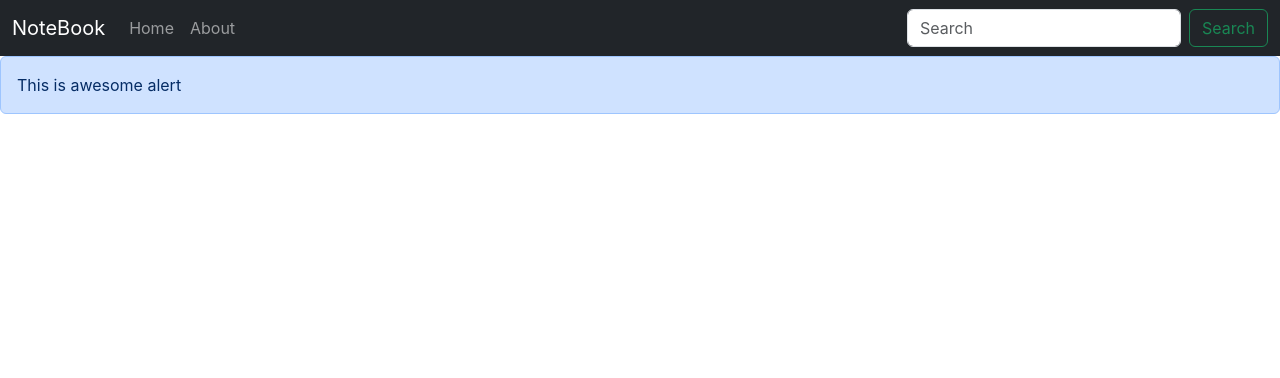
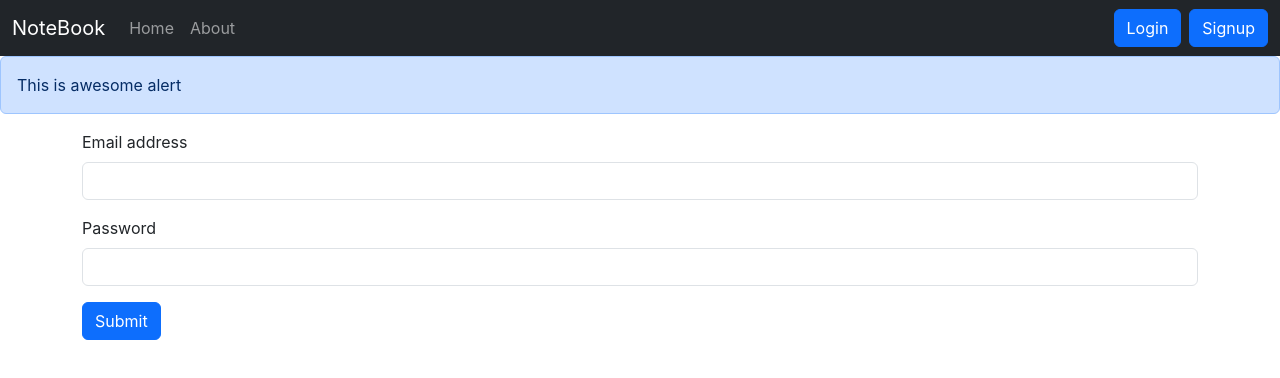
Before and after one commit to manixcoder/MERNstack, a React (Create React App) app: page /login in a window 1280 px wide. Shown: the top 378 px of the page. Built offline with nearby package versions, Linux system fonts and the light colour scheme.

Commit message:
Adding Login Component to Notebook

```diff
--- a/src/App.js
+++ b/src/App.js
@@ -5,6 +5,8 @@ import './App.css';
 import About from "./components/About";
 import NoteState from "./context/notes/NoteState";
 import Alert from "./components/Alert";
+import Login from "./components/Login";
+import Signup from "./components/Signup";
 function App() {
   return (
     <>
@@ -16,6 +18,8 @@ function App() {
             <Routes>
               <Route exact path="/" element={<Home />}>  </Route>
               <Route exact path="/about" element={<About />}>  </Route>
+              <Route exact path="/login" element={<Login />}>  </Route>
+              <Route exact path="/sign-up" element={<Signup />}>  </Route>
             </Routes>
           </div>
         </Router>
--- a/src/components/AddNote.js
+++ b/src/components/AddNote.js
@@ -6,10 +6,11 @@ function AddNote() {
     const { addNote } = context;
 
 
-    const [note, setNote] = useState({ title: "", description: "", tag: "default" })
+    const [note, setNote] = useState({ title: "", description: "", tag: "" })
     const handleClick = (e) => {
         e.preventDefault();
         addNote(note.title,note.description,note.tag);
+        setNote({ title: "", description: "", tag: "" });
     }
 
     const onChange = (e) => {
@@ -23,20 +24,20 @@ function AddNote() {
                 <form>
                     <div className="mb-3">
                         <label htmlFor="title" className="form-label">Title</label>
-                        <input type="test" className="form-control" id="title" name="title" onChange={onChange} />
+                        <input type="test" className="form-control" id="title" name="title" value={note.title} onChange={onChange} minLength={5} required/>
 
                     </div>
                     <div className="mb-3">
                         <label htmlFor="description" className="form-label">Descripation</label>
-                        <input type="text" className="form-control" id="description" name="description" onChange={onChange} />
+                        <input type="text" className="form-control" id="description" name="description" value={note.description} onChange={onChange} minLength={5} required/>
                     </div>
 
                     <div className="mb-3">
                         <label htmlFor="tag" className="form-label">Tag</label>
-                        <input type="text" className="form-control" id="tag" name="tag" onChange={onChange} />
+                        <input type="text" className="form-control" id="tag" name="tag" value={note.tag} onChange={onChange} />
                     </div>
 
-                    <button type="submit" className="btn btn-primary" onClick={handleClick}>Add Note</button>
+                    <button disabled={note.title.length <5 || note.description.length<5} type="submit" className="btn btn-primary" onClick={handleClick}>Add Note</button>
                 </form>
             </div>
         </div>
--- /dev/null
+++ b/src/components/Login.js
@@ -0,0 +1,46 @@
+import React, { useState } from 'react';
+import { useNavigate } from 'react-router-dom';
+
+function Login() {
+    const host = "http://localhost:5000";
+    const [credentials, setCredentials] = useState({ email: "", password: "" });
+    let navigate = useNavigate(); // updated hook
+    const handleSubmit = async (e) => {
+        e.preventDefault();
+        const response = await fetch(`${host}/api/auth/login`, {
+            method: "POST",
+            headers: {
+                'Content-Type': 'application/json'
+            },
+            body: JSON.stringify({ email:credentials.email, password:credentials.password })
+        });
+        const json = await response.json();
+        console.log(json);
+        if(json.success){
+            //Save the auth token and redirct
+            localStorage.setItem('token',json.authtoken);
+            navigate('/');
+        }
+    }
+    const onChange=(e)=>{
+        setCredentials({...credentials,[e.target.name]:e.target.value});
+    }
+    return (
+        <div>
+            <form onSubmit={handleSubmit}>
+                <div className="mb-3">
+                    <label htmlFor="email" className="form-label">Email address</label>
+                    <input type="email" className="form-control" id="email" name='email' value={credentials.email} onChange={onChange} aria-describedby="emailHelp" />
+                </div>
+                <div className="mb-3">
+                    <label htmlFor="password" className="form-label">Password</label>
+                    <input type="password" className="form-control" id="password" name='password' value={credentials.password} onChange={onChange}/>
+                </div>
+
+                <button type="submit" className="btn btn-primary" >Submit</button>
+            </form>
+        </div>
+    )
+}
+
+export default Login
--- a/src/components/Navbar.js
+++ b/src/components/Navbar.js
@@ -25,8 +25,8 @@ function Navbar() {
 
                     </ul>
                     <form className="d-flex" role="search">
-                        <input className="form-control me-2" type="search" placeholder="Search" aria-label="Search" />
-                        <button className="btn btn-outline-success" type="submit">Search</button>
+                        <Link to='/login' className='btn btn-primary mx-2'>Login</Link>
+                        <Link to='/sign-up' className='btn btn-primary'>Signup</Link>
                     </form>
                 </div>
             </div>
--- a/src/components/Notes.js
+++ b/src/components/Notes.js
@@ -6,7 +6,7 @@ import AddNote from './AddNote';
 
 function Notes() {
     const context = useContext(noteContext);
-    const { notes, getNotes } = context;
+    const { notes, getNotes, editNote } = context;
 
     useEffect(() => {
         getNotes();
@@ -14,19 +14,23 @@ function Notes() {
     }, []);
 
     const ref = useRef(null);
+    const refClose = useRef(null);
     const [note, setNote] = useState({ etitle: "", edescription: "", etag: "" });
     const updateNote = (currentNote) => {
-        console.log("Hello Here");
+        console.log("Edit Click here");
         ref.current.click();
-        setNote({etitle:currentNote.title,edescription:currentNote.description,etag:currentNote.tag});
+        setNote({ id: currentNote._id, etitle: currentNote.title, edescription: currentNote.description, etag: currentNote.tag });
     }
-    const handleClick =(e)=>{
-        console.log("Updating the note....",note);
-        e.preventDefault();
+    const handleClick = (e) => {
+        console.log("Updating the note....", note);
+        //e.preventDefault();
+        editNote(note._id, note.etitle, note.edescription, note.etag);
+
+        refClose.current.click();
     }
 
-    const onChange=(e)=>{
-        setNote({...note,[e.target.name]:e.target.value});
+    const onChange = (e) => {
+        setNote({ ...note, [e.target.name]: e.target.value });
     }
 
     return (
@@ -50,12 +54,12 @@ function Notes() {
                                 <form>
                                     <div className="mb-3">
                                         <label htmlFor="etitle" className="form-label">Title</label>
-                                        <input type="text" className="form-control" id="etitle" name="etitle" value={note.etitle} onChange={onChange} />
+                                        <input type="text" className="form-control" id="etitle" name="etitle" value={note.etitle} onChange={onChange} minLength={5} required/>
 
                                     </div>
                                     <div className="mb-3">
                                         <label htmlFor="edescription" className="form-label">Descripation</label>
-                                        <input type="text" className="form-control" id="edescription" name="edescription" value={note.edescription} onChange={onChange} />
+                                        <input type="text" className="form-control" id="edescription" name="edescription" value={note.edescription} onChange={onChange} minLength={5} required/>
                                     </div>
 
                                     <div className="mb-3">
@@ -68,7 +72,7 @@ function Notes() {
                             </div>
                         </div>
                         <div className="modal-footer">
-                            <button type="button" className="btn btn-secondary" data-dismiss="modal">Close</button>
+                            <button ref={refClose} type="button" className="btn btn-secondary" data-dismiss="modal">Close</button>
                             <button onClick={handleClick} type="button" className="btn btn-primary">Save changes</button>
                         </div>
                     </div>
@@ -77,6 +81,9 @@ function Notes() {
 
             <div className="row my-3">
                 <h2>Your Notes</h2>
+                <div className='container'>
+                    {notes.lenght === 0 && 'No Notes to display'}
+                </div>
                 {notes.map((note) => {
                     return <NoteItem key={note._id} updateNote={updateNote} note={note} />
                 })}
--- /dev/null
+++ b/src/components/Signup.js
@@ -0,0 +1,11 @@
+import React from 'react'
+
+function Signup() {
+  return (
+    <div>
+        I am sign up
+    </div>
+  )
+}
+
+export default Signup
--- a/src/context/notes/NoteState.js
+++ b/src/context/notes/NoteState.js
@@ -36,19 +36,11 @@ const NoteState = (props) => {
       },
       body: JSON.stringify({ title, description, tag })
     });
-    const json = response.json();
+    const note = await response.json();
+    setNotes(notes.concat(note))
     console.log('Adding a new note');
-    const note = {
-      "_id": "66f1e7b1f2709dfgf8129be5ac2c",
-      "user": "66f1bcf961421ca44fcb9b54",
-      "title": title,
-      "description": description,
-      "tag": tag,
-      "date": "2024-09-23T22:12:01.863Z",
-      "__v": 0
-    };
-    // eslint-disable-next-line
-    setNotes(notes.concat(note))
+
+
 
   }
   // Delete a Note
@@ -80,18 +72,21 @@ const NoteState = (props) => {
       },
       body: JSON.stringify({ title, description, tag })
     });
-    const json = response.json();
+    const json = await response.json();
 
-    // TODO : API call
-    for (let index = 0; index < notes.length; index++) {
-      const element = notes[index];
+    let newNotes =JSON.parse(JSON.stringify(notes));
+    // Logic to edit in client
+    for (let index = 0; index < newNotes.length; index++) {
+      const element = newNotes[index];
       if (element._id === id) {
-        element.title = title;
-        element.description = description;
-        element.tag = tag;
+        newNotes.title = title;
+        newNotes.description = description;
+        newNotes.tag = tag;
+        break;
       }
 
     }
+    setNotes(newNotes);
   }
   return (
     <NoteContext.Provider value={{ notes, addNote, deleteNote, editNote, getNotes }}>
```
Also changed, not shown: 1 other file (tests, documents, lock files or other folders).
